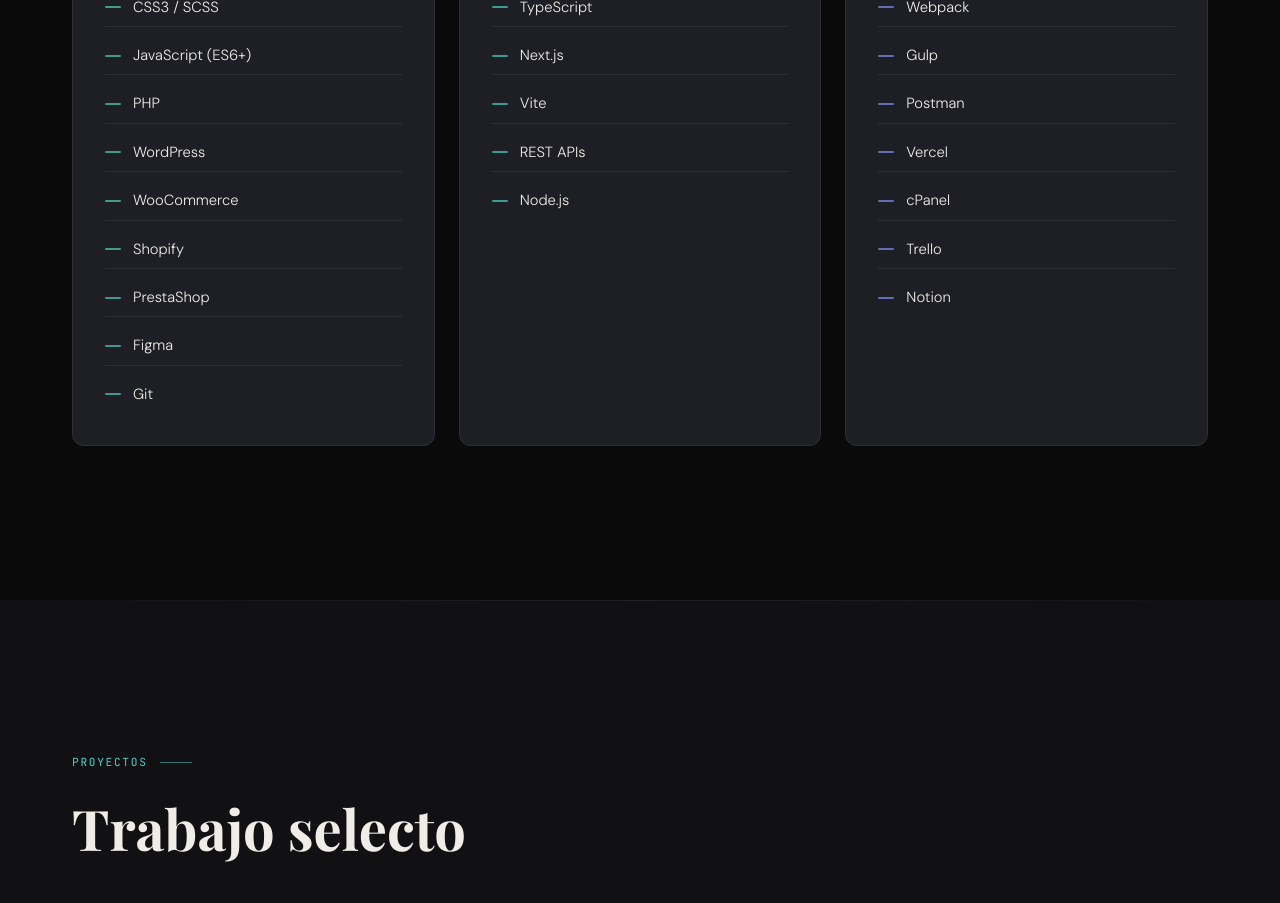
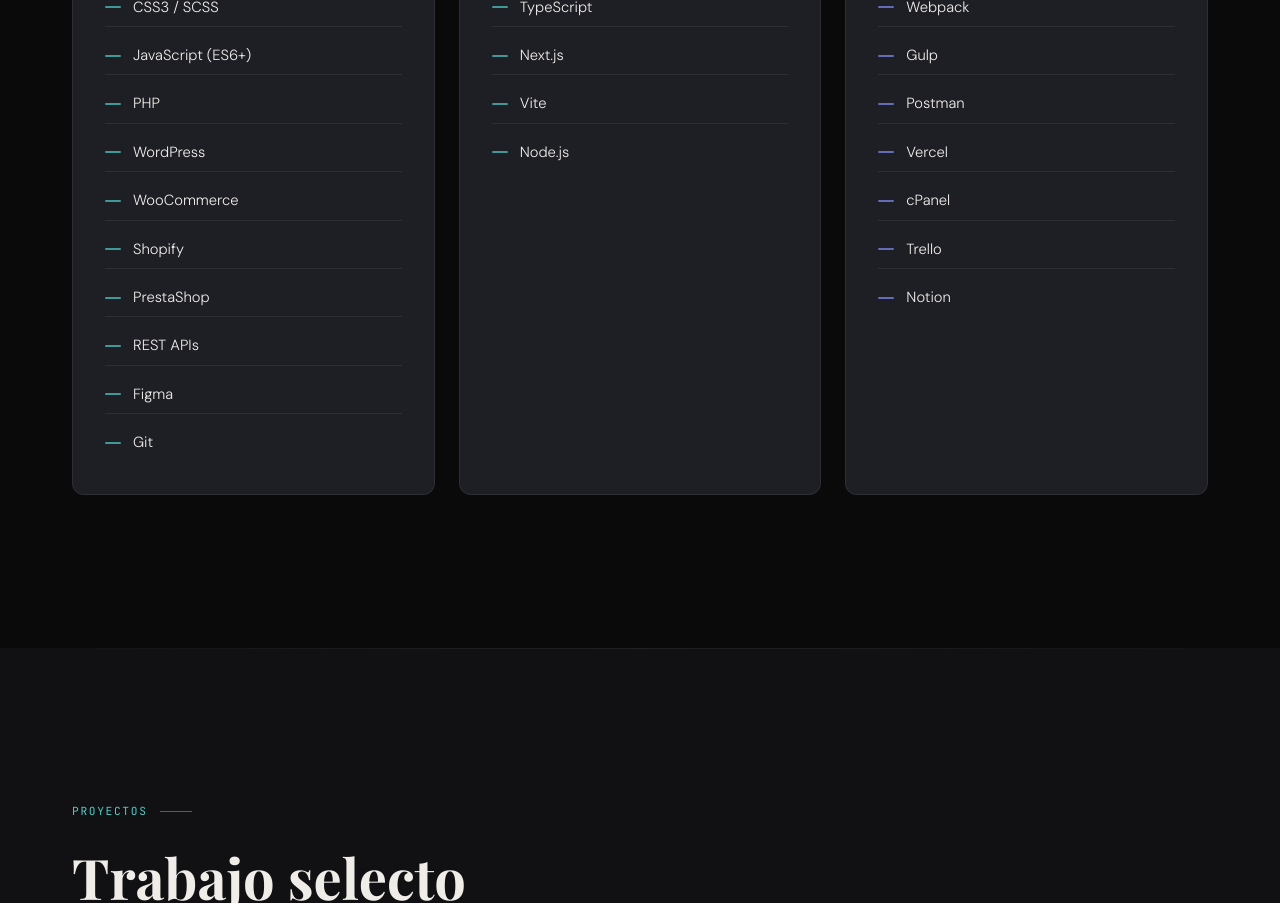
Before and after one commit to soulz182/jpainceira, a React (Vite) app: page / in a window 1280 px wide. Shown: the part 2180-3083 px from the top of the page. Built offline with nearby package versions, Linux system fonts and the light colour scheme; a web font is replaced by a local one.

Commit message:
Update siteData.js

```diff
--- a/src/data/siteData.js
+++ b/src/data/siteData.js
@@ -30,12 +30,12 @@
     {
       category: 'Sólido',
       color: 'var(--accent)',
-      items: ['HTML5', 'CSS3 / SCSS', 'JavaScript (ES6+)', 'PHP', 'WordPress', 'WooCommerce', 'Shopify', 'PrestaShop', 'Figma', 'Git'],
+      items: ['HTML5', 'CSS3 / SCSS', 'JavaScript (ES6+)', 'PHP', 'WordPress', 'WooCommerce', 'Shopify', 'PrestaShop', 'REST APIs', 'Figma', 'Git'],
     },
     {
       category: 'En evolución',
       color: 'var(--teal)',
-      items: ['React', 'TypeScript', 'Next.js', 'Vite', 'REST APIs', 'Node.js'],
+      items: ['React', 'TypeScript', 'Next.js', 'Vite', 'Node.js'],
     },
     {
       category: 'Herramientas',
```
